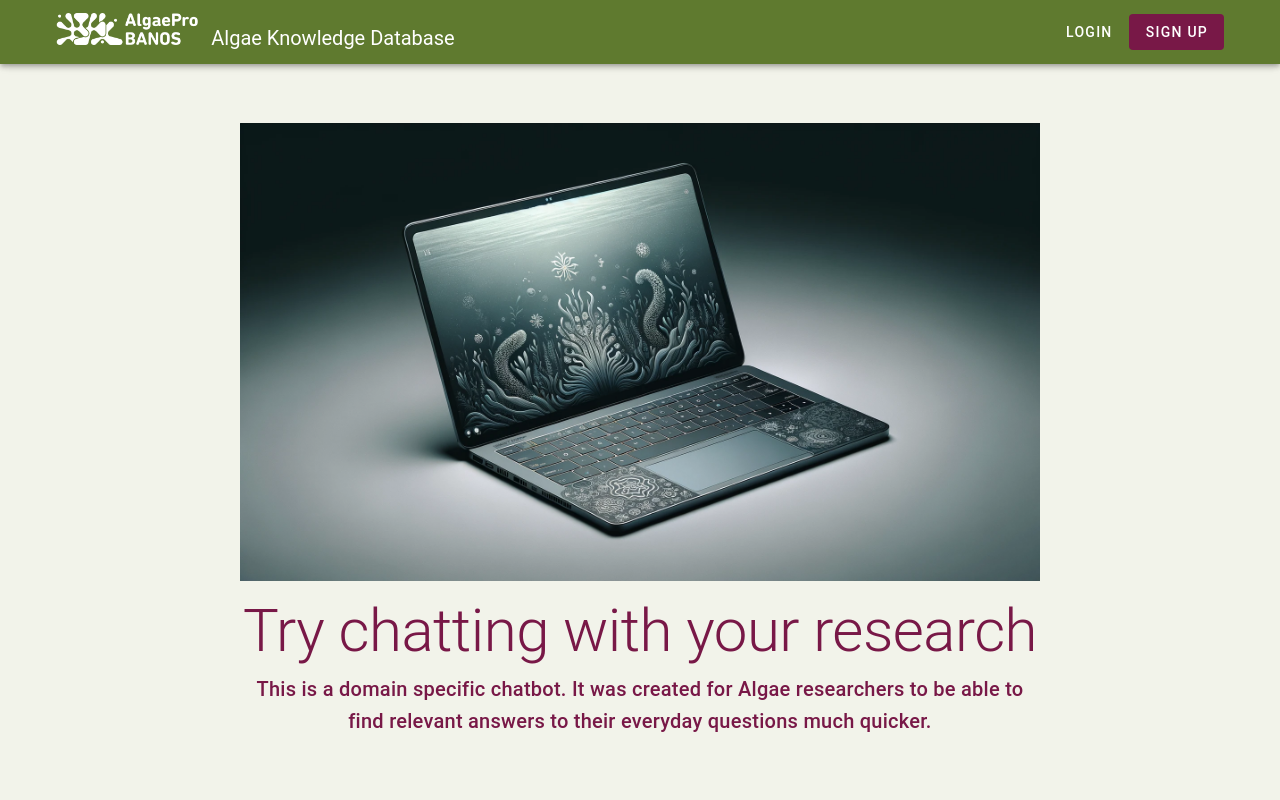
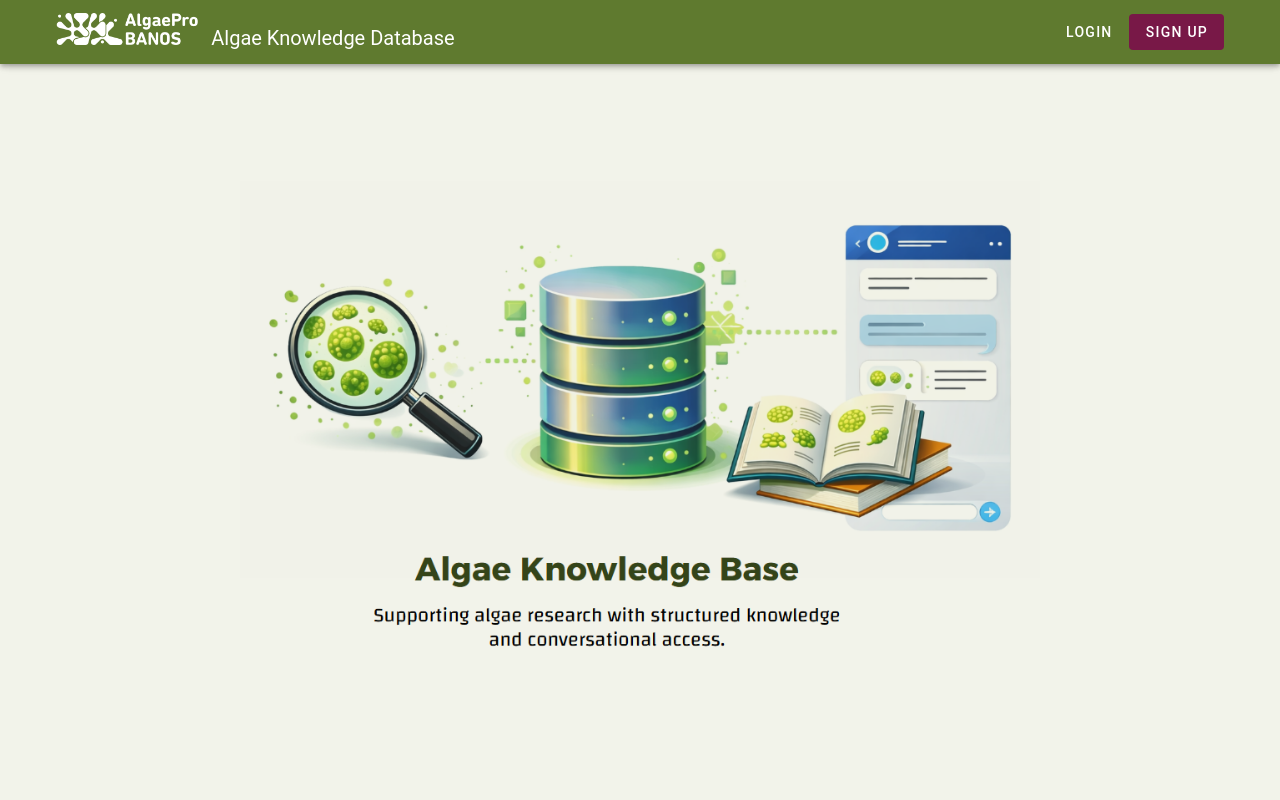
Before and after one commit to runeheidtmann/algaefrontend, a Vue app: page /public in a window 1280 px wide. Shown: the top 800 px of the page. Built offline with nearby package versions, Linux system fonts and the light colour scheme.

Commit message:
small edits

```diff
--- a/src/components/TwochatsComponent.vue
+++ b/src/components/TwochatsComponent.vue
@@ -179,10 +179,6 @@
             <div class="metadata-item">
               <div class="metadata-label">Publication Date</div>
               <div class="metadata-value">{{ activeItem.metadata.publication_date }}</div>
-            </div>
-            <div class="metadata-item">
-              <div class="metadata-label">File Name</div>
-              <div class="metadata-value">{{ activeItem.metadata.file_name }}</div>
             </div>
             <div class="metadata-item">
               <div class="metadata-label">Page</div>
--- a/src/layouts/auth/Home.vue
+++ b/src/layouts/auth/Home.vue
@@ -10,16 +10,11 @@
               <v-img
                 :width="800"
                 cover
-                src="/algae2.jpg"
+                src="/newfront.png"
                 class="mb-5"
+                style="mix-blend-mode: multiply;"
               ></v-img>
-              <h2 class="text-h2 text-col-purple">Try chatting with your research</h2>
 
-              <p class="mt-3 text-h6 text-col-purple">
-                This is a domain specific chatbot. It was created for
-                Algae researchers to be able to find relevant answers to their
-                everyday questions much quicker.
-              </p>
             </v-responsive>
           </v-container>
         </v-sheet>
```
Also changed, not shown: public/newfront.png (added).
